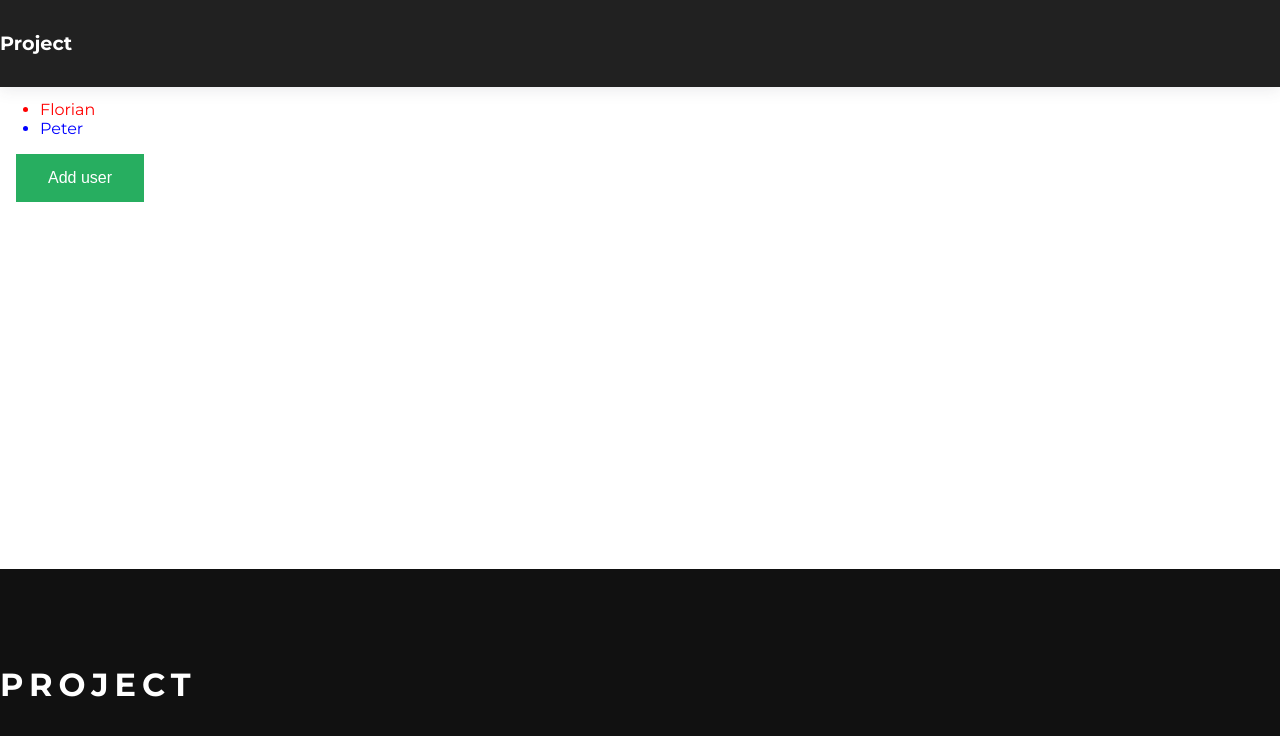
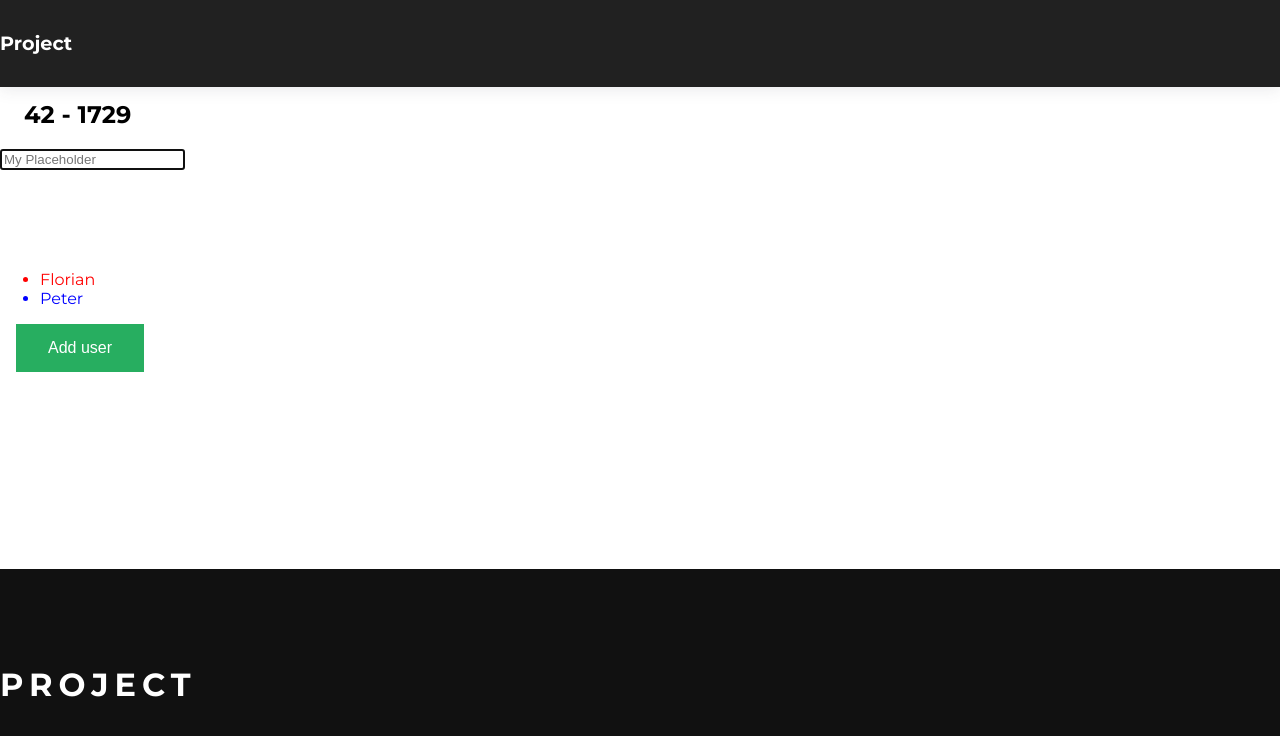
Before and after one commit to daycademy/vue-course, a Vue app: page / in a window 1280 px wide. Shown: the top 736 px of the page. Built offline with nearby package versions, Linux system fonts and the light colour scheme.

Commit message:
initial commit for lesson 18

```diff
--- /dev/null
+++ b/src/components/Map.vue
@@ -0,0 +1,26 @@
+<template>
+  <h1>{{ latitude }} - {{ longitude }}</h1>
+</template>
+
+<script>
+export default {
+  data() {
+    return {
+      latitude: 42,
+      longitude: 1729,
+    };
+  },
+  methods: {
+    getLngLat() {
+      return [this.latitude, this.longitude];
+    },
+  },
+};
+</script>
+
+<style lang="scss">
+h1 {
+  margin-top: 100px;
+  margin-left: 1em;
+}
+</style>
--- a/src/views/Home.vue
+++ b/src/views/Home.vue
@@ -2,6 +2,8 @@
   <section id="home">
     <TheHeader />
     <TheFooter />
+    <Map ref="myMap" />
+    <input ref="input">
     <UserList :users="users" />
     <AddUserButton @new-user="addUser" />
   </section>
@@ -12,6 +14,7 @@ import TheHeader from '../components/TheHeader.vue';
 import TheFooter from '../components/TheFooter.vue';
 import UserList from '../components/UserList.vue';
 import AddUserButton from '../components/AddUserButton.vue';
+import Map from '../components/Map.vue';
 
 export default {
   components: {
@@ -19,6 +22,15 @@ export default {
     TheFooter,
     UserList,
     AddUserButton,
+    Map,
+  },
+  mounted() {
+    console.log(
+      `${this.$refs.myMap.latitude} - ${this.$refs.myMap.longitude}`,
+    );
+    console.log(this.$refs.myMap.getLngLat());
+    this.$refs.input.placeholder = 'My Placeholder';
+    this.$refs.input.focus();
   },
   data() {
     return {
```
